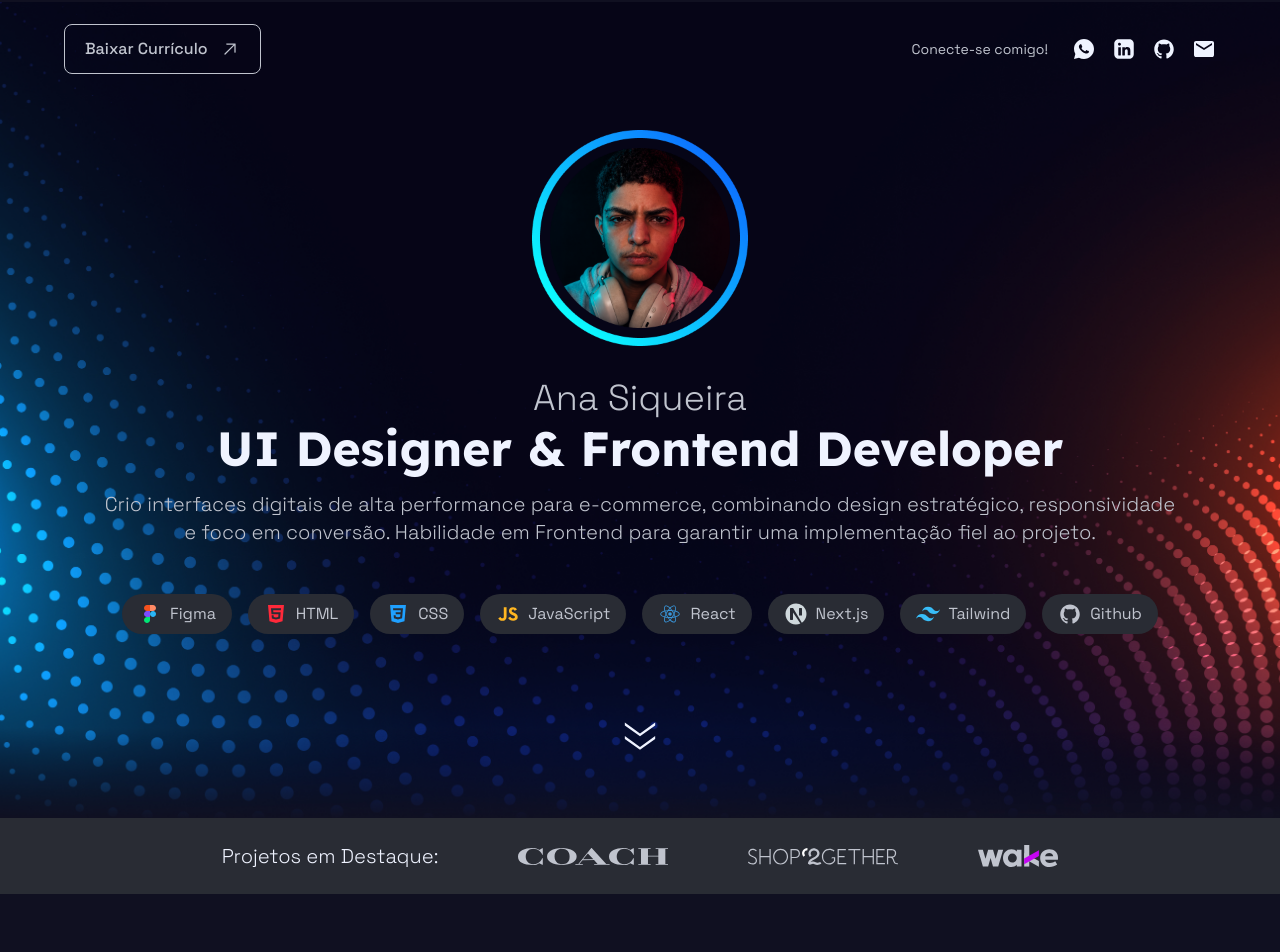
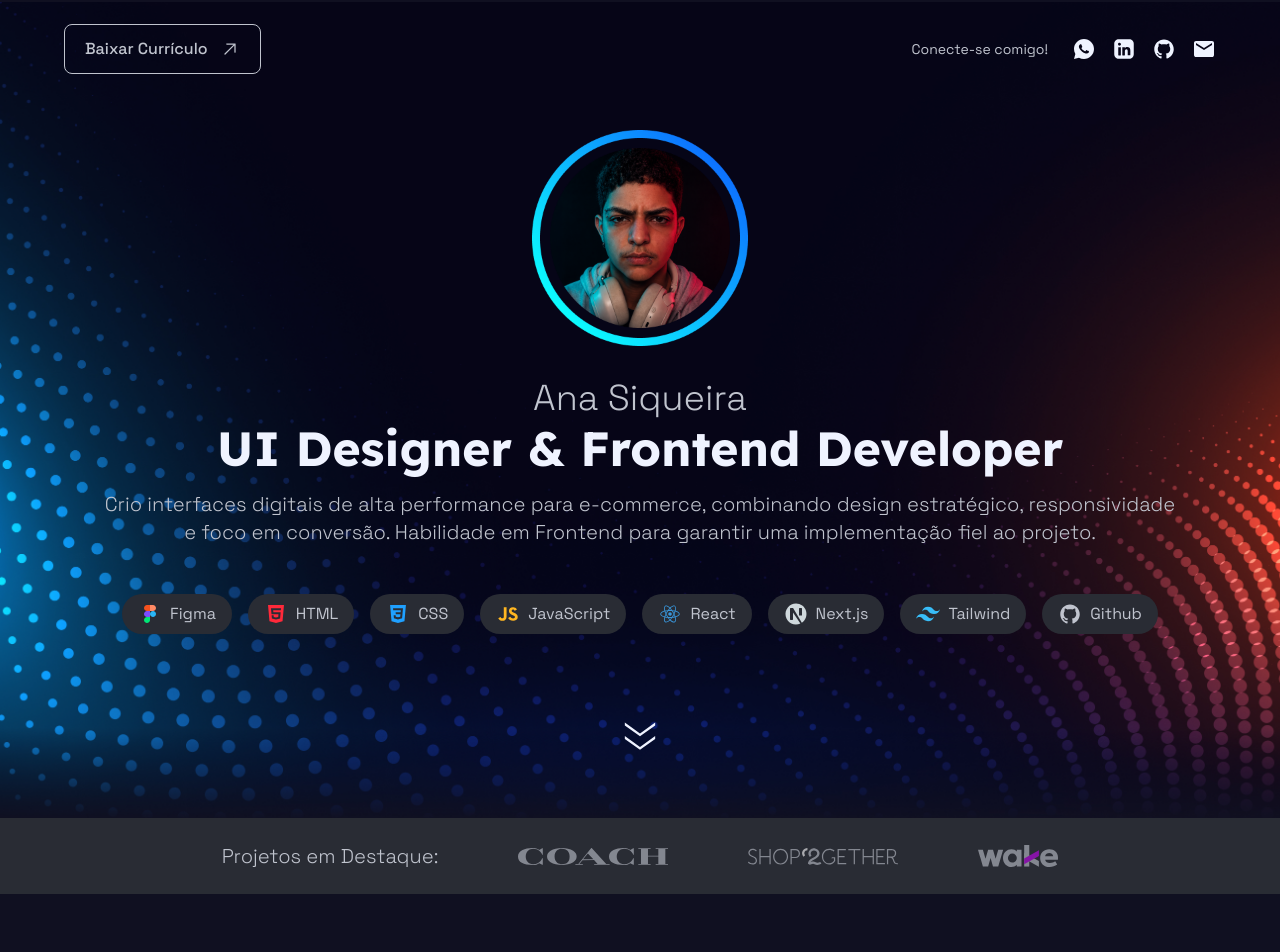
Before and after one commit to itsmesiq/portfolio, a Next.js app: page / in a window 1280 px wide. Shown: the top 952 px of the page. Built offline with nearby package versions, Linux system fonts and the light colour scheme.

Commit message:
feat: add hover effects

```diff
--- a/src/components/FeaturedCompanies/FeaturedCompanies.tsx
+++ b/src/components/FeaturedCompanies/FeaturedCompanies.tsx
@@ -6,27 +6,27 @@
         image: '/img/featured/coach.svg',
         width: 150,
         height: 17,
-        className: 'max-w-30.5 max-h-3.5 sm:max-w-37.5 sm:max-h-4.25'
+        className: 'max-w-30.5 max-h-3.5 sm:max-w-37.5 sm:max-h-4.25 opacity-60 hover:opacity-100 transition-opacity duration-300'
     },
     {
         label: 'Shop2Gether',
         image: '/img/featured/shop2gether.svg',
         width: 150,
         height: 17,
-        className: 'max-w-30.5 max-h-3.5 sm:max-w-37.5 sm:max-h-4.25'
+        className: 'max-w-30.5 max-h-3.5 sm:max-w-37.5 sm:max-h-4.25 opacity-60 hover:opacity-100 transition-opacity duration-300'
     },
     {
         label: 'Wake',
         image: '/img/featured/wake.svg',
         width: 80,
         height: 22,
-        className: 'max-w-14.25 max-h-4 sm:max-w-20 sm:max-h-5.5'
+        className: 'max-w-14.25 max-h-4 sm:max-w-20 sm:max-h-5.5 opacity-60 hover:opacity-100 transition-opacity duration-300'
     },
 ];
 
 export default function FeaturedCompanies() {
     return (
-        <div className="w-full px-6 sm:px-16 py-6 flex items-center justify-between md:justify-center sm:gap-8 lg:gap-20 bg-surface-gray text-foreground font-sans text-sm lg:text-lg xl:text-xl font-light">
+        <div className="w-full px-6 sm:px-16 py-6 flex items-center justify-between md:justify-center sm:gap-8 lg:gap-20 bg-surface-gray text-text-gray-200 font-sans text-sm lg:text-lg xl:text-xl font-light">
             <span className="hidden md:inline">Projetos em Destaque:</span>
             {companies.map((company, index) => (
                 <Image
--- a/src/components/Hero/Hero.tsx
+++ b/src/components/Hero/Hero.tsx
@@ -1,28 +1,6 @@
 import Button from "@/components/ui/Button";
 import Image from "next/image";
-
-const socialMedia = [
-    {
-        label: 'Whatsapp',
-        image: '/img/icon/whatsapp.svg',
-        href: 'https://wa.me/5522981393078',
-    },
-    {
-        label: 'Linkedin',
-        image: '/img/icon/linkedin.svg',
-        href: 'https://www.linkedin.com/in/ana-siqueira-247940125/',
-    },
-    {
-        label: 'Github',
-        image: '/img/icon/github.svg',
-        href: 'https://github.com/itsmesiq',
-    },
-    {
-        label: 'Email',
-        image: '/img/icon/email.svg',
-        href: 'mailto:anasiqueira.serpentis@gmail.com',
-    },
-];
+import { socialMedia } from "@/data/social";
 
 const techStack = [
     {
@@ -76,7 +54,7 @@
                     <span className="hidden sm:inline">Conecte-se comigo!</span>
                     <ul className="flex items-center justify-center gap-4">
                         {socialMedia.map((item, index) => (
-                            <li key={index} className="flex items-center justify-center">
+                            <li key={index} className="flex items-center justify-center hover:scale-130 transition-transform duration-300">
                                 <a
                                     href={item.href}
                                     target="_blank"
--- a/src/components/ui/Button.tsx
+++ b/src/components/ui/Button.tsx
@@ -8,7 +8,7 @@
         <a
             href={href}
             download
-            className="inline-flex items-center gap-3 rounded-lg px-5 py-3 border border-text-gray-200 font-sans text-sm md:text-base font-medium text-text-gray-200"
+            className="inline-flex items-center gap-3 rounded-lg px-5 py-3 border border-text-gray-200 font-sans text-sm md:text-base font-medium text-text-gray-200 hover:bg-surface-hover transition-colors duration-300"
         >
             {children}
         </a>
```
